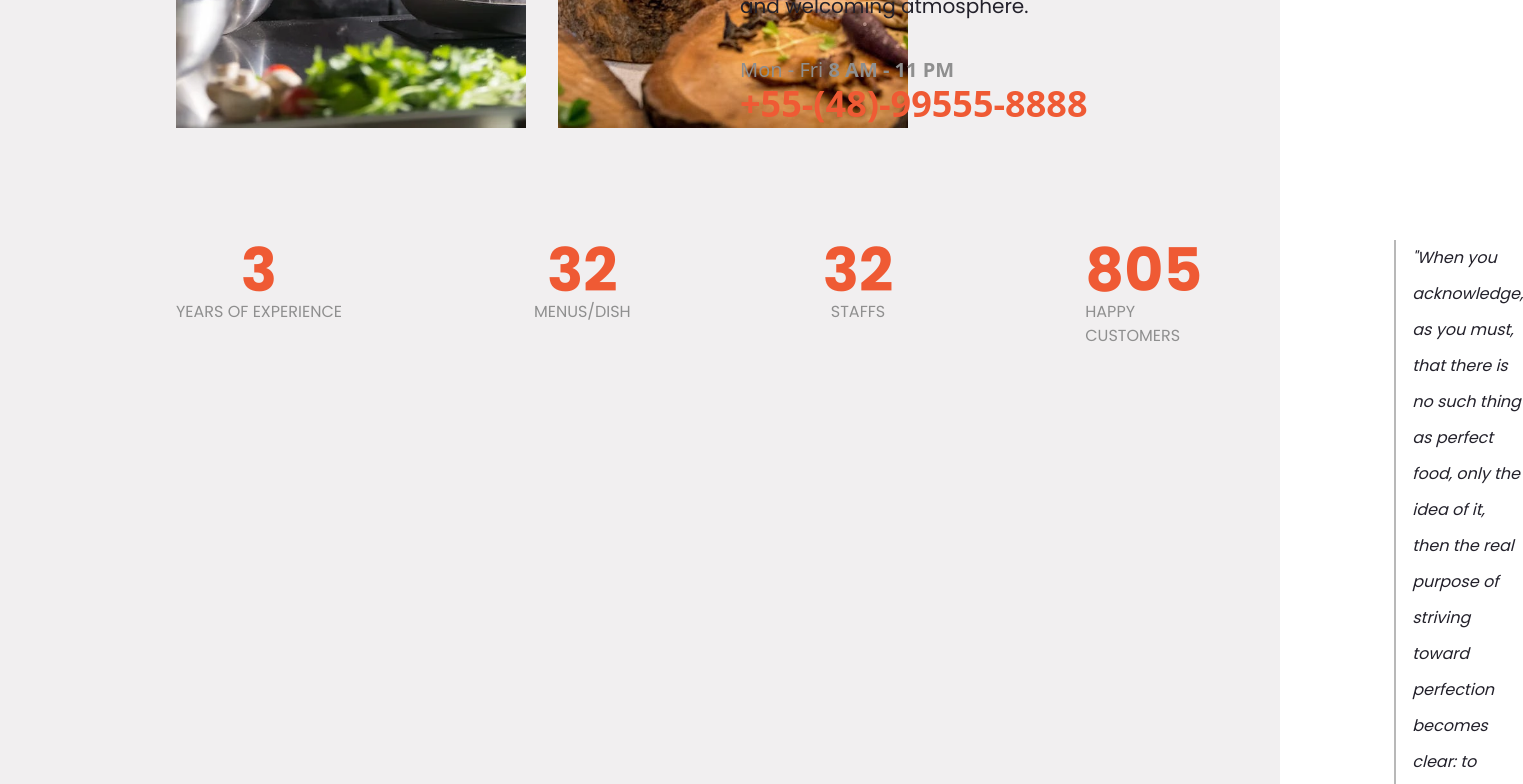
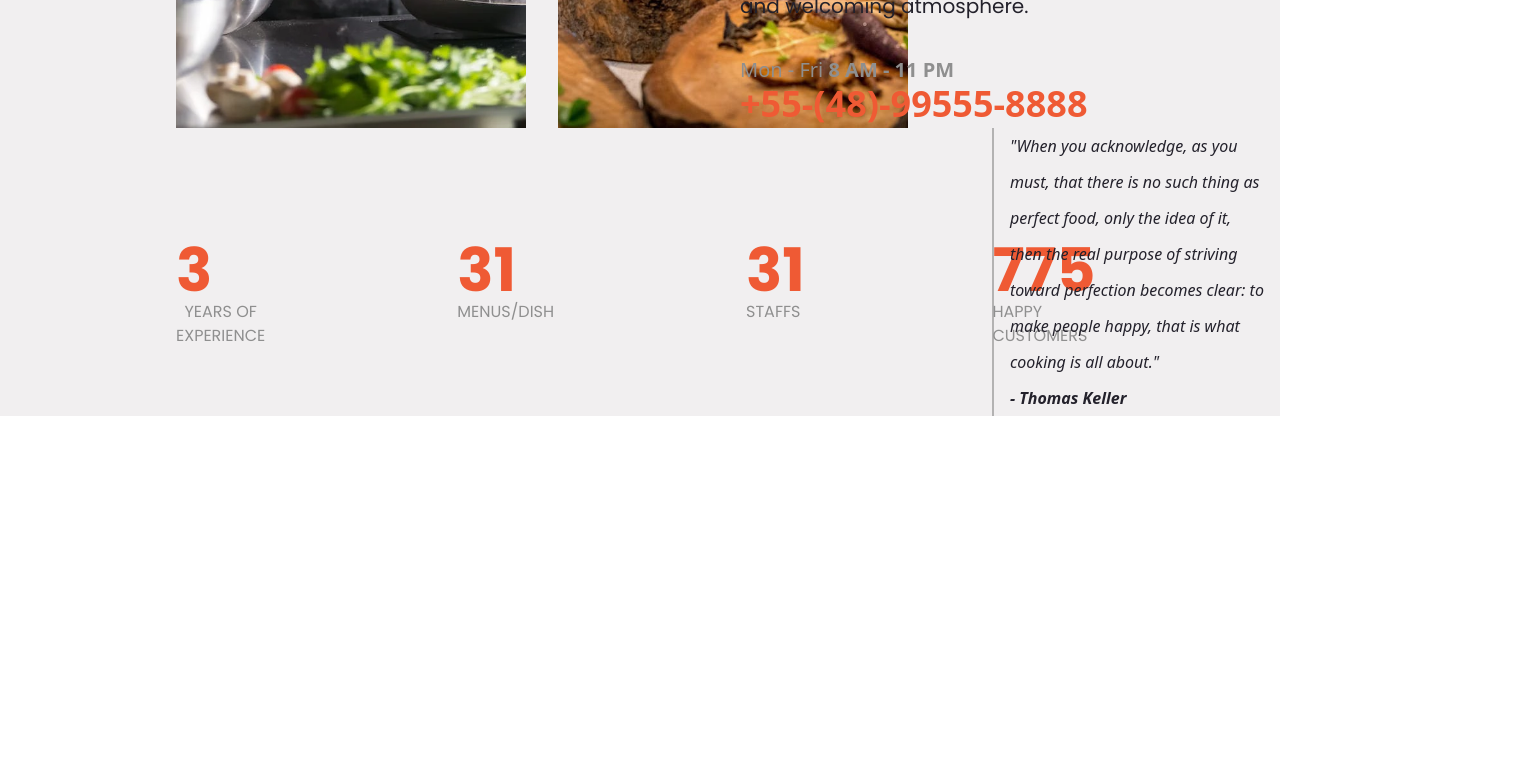
Before and after one commit to Sellucas/restaurant-website, a React (Vite) app: page / in a window 1280 px wide. Shown: the part 1720-2504 px from the top of the page, 1523 px wide, since content can reach past the window. After the commit the page ends 2136 px from the top, so only its background shows below. Built offline with nearby package versions, Linux system fonts and the light colour scheme; a web font is replaced by a local one.

Commit message:
responsive fixes

```diff
--- a/src/components/About.jsx
+++ b/src/components/About.jsx
@@ -39,38 +39,41 @@ const About = () => {
           </p>
         </div>
       </div>
-      <div className="text-[#EF5A34] hero-description flex flex-col lg:flex-row m-auto lg:mt-30 space-y-4 lg:space-y-0 mt-28 lg:space-x-48">
-        <div className="flex flex-col items-center">
-          <span className="font-bold text-4xl lg:text-6xl">
+      <div className="flex flex-col lg:flex-row">
+          <div className="text-[#EF5A34] hero-description flex flex-col lg:flex-row m-auto lg:mt-30 space-y-4 lg:space-y-0 mt-28 lg:space-x-48 lg:w-[75%]">
+            <div className="flex flex-col lg:items-start items-center">
+              <span className="font-bold text-4xl lg:text-6xl w-10">
                 <NumberDiv value={4} interval={1000} />
               </span>
-          <p className="text-[#8F8F8F] w-max">YEARS OF EXPERIENCE</p>
+              <p className="text-[#8F8F8F] lg:w-30 text-center">YEARS OF EXPERIENCE</p>
             </div>
-        <div className="flex flex-col items-center">
-          <span className="font-bold text-4xl lg:text-6xl">
+            <div className="flex flex-col lg:items-start items-center">
+              <span className="font-bold text-4xl lg:text-6xl w-10">
                 <NumberDiv value={60} interval={100} />
               </span>
-          <p className="text-[#8F8F8F]">MENUS/DISH</p>
+              <p className="text-[#8F8F8F] w-30 text-center">MENUS/DISH</p>
             </div>
-        <div className="flex flex-col items-center">
-          <span className="font-bold text-4xl lg:text-6xl">
+            <div className="flex flex-col lg:items-start items-center">
+              <span className="font-bold text-4xl lg:text-6xl w-10">
                 <NumberDiv value={77} interval={100} />
               </span>
-          <p className="text-[#8F8F8F]">STAFFS</p>
+              <p className="text-[#8F8F8F] w-30 text-center">STAFFS</p>
             </div>
-        <div className="flex flex-col items-center">
-          <span className="font-bold text-4xl lg:text-6xl">
+            <div className="flex flex-col lg:items-start items-center">
+              <span className="font-bold text-4xl lg:text-6xl w-fit">
                 <NumberDiv value={7500} interval={1} />
               </span>
-          <p className="text-[#8F8F8F]">HAPPY CUSTOMERS</p>
+              <p className="text-[#8F8F8F] w-30">HAPPY CUSTOMERS</p>
             </div>
-        <div className="text-[#23212B] lg:text-base italic lg:leading-9 lg:border-l-2 border-[#8f8f8fa2] pl-4 pt-28 lg:pt-0">
+          </div>
+          <div className="text-[#23212B] lg:text-base italic lg:leading-9 lg:border-l-2 border-[#8f8f8fa2] lg:pl-4 pt-28 lg:pt-0 lg:w-[25%]">
           "When you acknowledge, as you must, that there is no such thing as
           perfect food, only the idea of it, then the real purpose of striving
           toward perfection becomes clear: to make people happy, that is what
           cooking is all about." <br /> <span className="no-italic font-bold">- Thomas Keller</span>
         </div>
       </div>
+
     </div>
   );
 };
```
Lines whose indentation alone changed are shown as unchanged.
